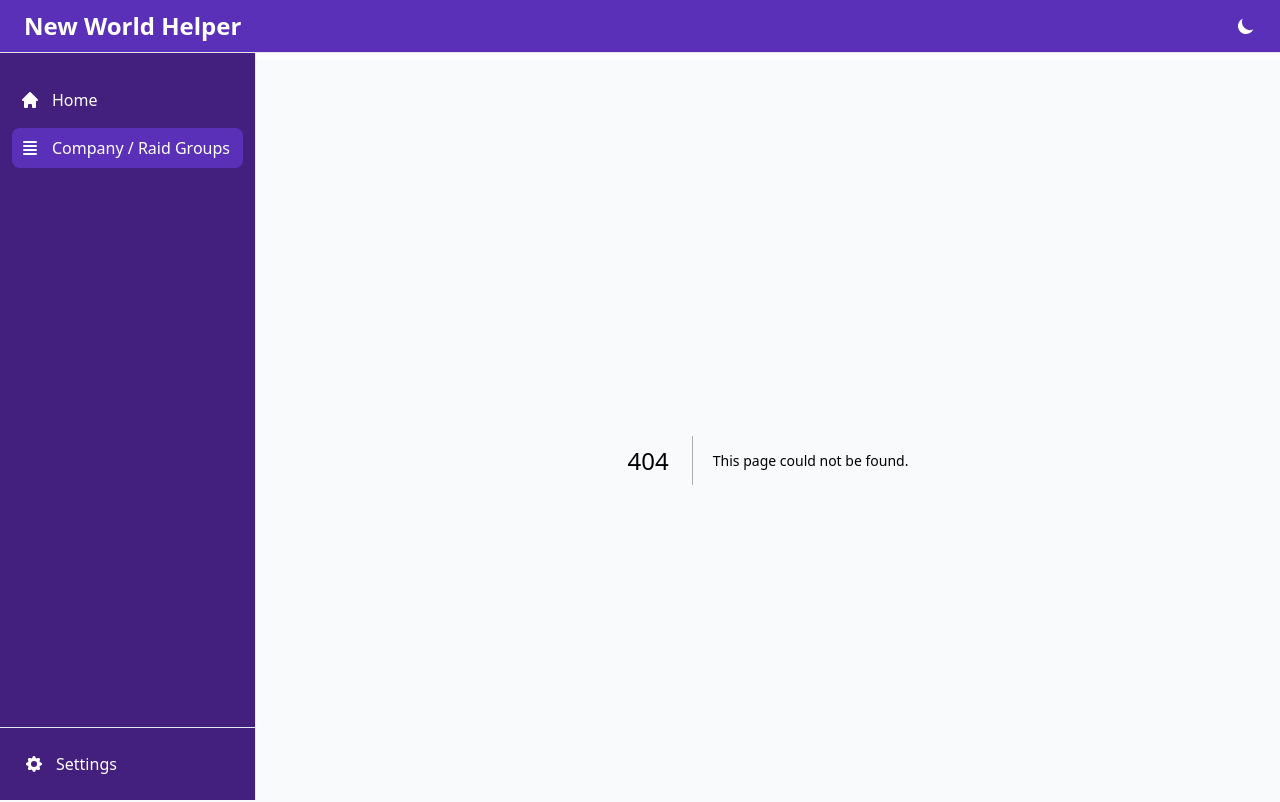
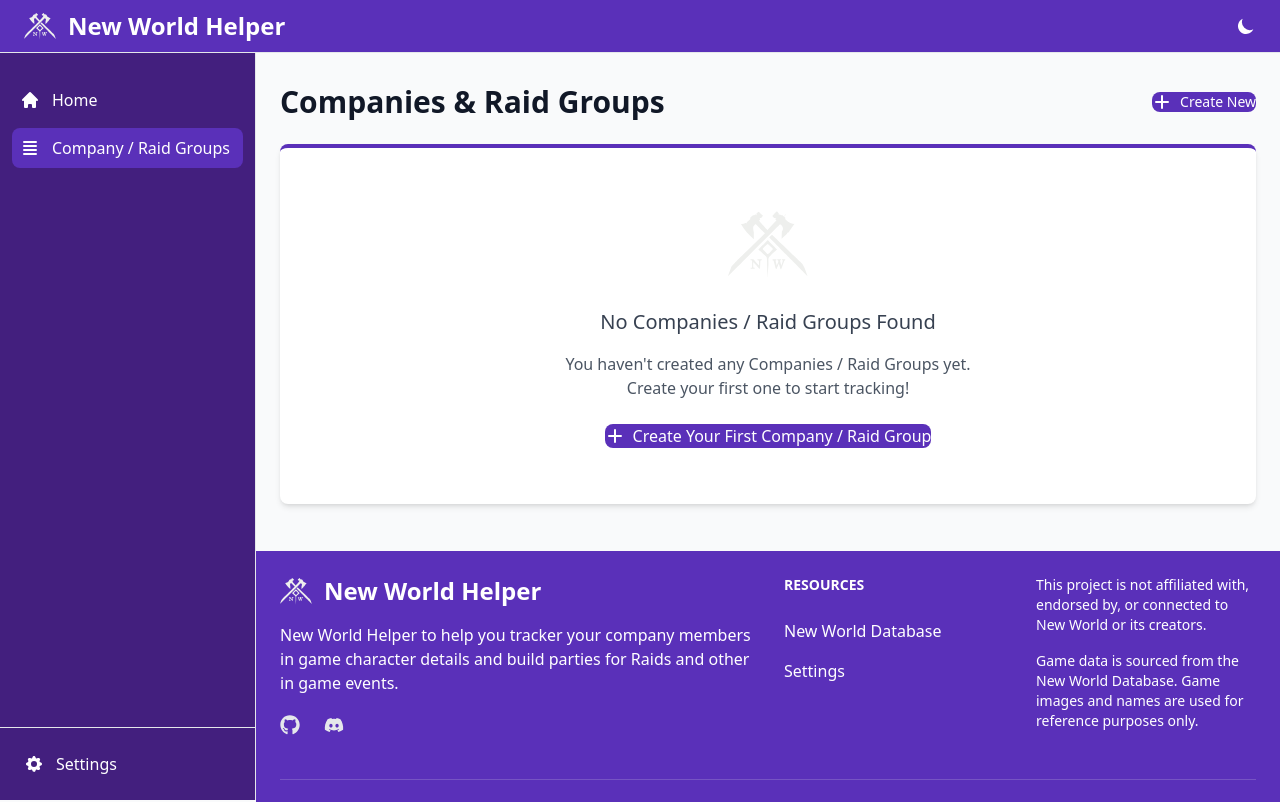
Before and after one commit to chiefpansancolt/new-world-helper, a Next.js app: page /company/list in a window 1280 px wide. Before the commit this address had no page. Shown: the top 802 px of the page. Built offline with nearby package versions, Linux system fonts and the light colour scheme.

Commit message:
add list view

```diff
--- /dev/null
+++ b/src/app/company/list/page.tsx
@@ -0,0 +1,175 @@
+"use client";
+
+import {
+	Button,
+	Card,
+	Table,
+	TableBody,
+	TableCell,
+	TableHead,
+	TableHeadCell,
+	TableRow,
+} from "flowbite-react";
+import Image from "next/image";
+import Link from "next/link";
+import { useEffect, useState } from "react";
+import { HiPencil, HiPlus, HiTrash } from "react-icons/hi";
+import { Company } from "@/types";
+import { deleteCompany, getCompanies } from "@/lib/storage";
+
+export default function CompanyListPage() {
+	const [companies, setCompanies] = useState<Company[]>([]);
+	const [loading, setLoading] = useState(true);
+
+	useEffect(() => {
+		loadCompanies();
+	}, []);
+
+	const loadCompanies = async () => {
+		try {
+			const data = await getCompanies();
+			setCompanies(data);
+		} catch (error) {
+			console.error("Error loading companies:", error);
+		} finally {
+			setLoading(false);
+		}
+	};
+
+	const handleDelete = async (id: string, name: string) => {
+		if (
+			window.confirm(
+				`Are you sure you want to delete "${name}"? This action cannot be undone.`
+			)
+		) {
+			try {
+				await deleteCompany(id);
+				await loadCompanies();
+			} catch (error) {
+				console.error("Error deleting company:", error);
+				alert("Failed to delete. Please try again.");
+			}
+		}
+	};
+
+	const formatDate = (dateString: string) => {
+		if (!dateString) return "Never";
+		return new Date(dateString).toLocaleDateString("en-US", {
+			year: "numeric",
+			month: "short",
+			day: "numeric",
+		});
+	};
+
+	if (loading) {
+		return (
+			<div className="flex min-h-96 items-center justify-center">
+				<p className="text-gray-500 dark:text-gray-400">Loading...</p>
+			</div>
+		);
+	}
+
+	return (
+		<div className="p-6">
+			<div className="mb-6 flex items-center justify-between">
+				<h1 className="text-3xl font-bold text-gray-900 dark:text-white">
+					Companies & Raid Groups
+				</h1>
+				<Button as={Link} href="/company/new" color="primary">
+					<HiPlus className="mr-2 h-5 w-5" />
+					Create New
+				</Button>
+			</div>
+
+			{companies.length === 0 ? (
+				<Card className="border-t-primary border-t-4 py-8 text-center">
+					<div className="mx-auto max-w-md">
+						<Image
+							src="/NewWorldLogo.svg"
+							alt="New World Logo"
+							className="mx-auto mb-6 h-20 w-20"
+							width={80}
+							height={80}
+						/>
+						<h2 className="mb-4 text-xl font-medium text-gray-700 dark:text-gray-300">
+							No Companies / Raid Groups Found
+						</h2>
+						<p className="mb-6 text-gray-600 dark:text-gray-400">
+							You haven&apos;t created any Companies / Raid Groups yet. Create your
+							first one to start tracking!
+						</p>
+						<div className="flex justify-center">
+							<Button
+								as={Link}
+								href="/company/new"
+								color="primary"
+								size="lg"
+								className="flex items-center gap-2"
+							>
+								<HiPlus className="h-5 w-5" />
+								Create Your First Company / Raid Group
+							</Button>
+						</div>
+					</div>
+				</Card>
+			) : (
+				<Card>
+					<div className="overflow-x-auto">
+						<Table>
+							<TableHead>
+								<TableRow>
+									<TableHeadCell>Name</TableHeadCell>
+									<TableHeadCell>Type</TableHeadCell>
+									<TableHeadCell>Member Count</TableHeadCell>
+									<TableHeadCell>Last Updated</TableHeadCell>
+									<TableHeadCell>
+										<span className="sr-only">Actions</span>
+									</TableHeadCell>
+								</TableRow>
+							</TableHead>
+							<TableBody className="divide-y">
+								{companies.map((company) => (
+									<TableRow
+										key={company.id}
+										className="bg-white dark:border-gray-700 dark:bg-gray-800"
+									>
+										<TableCell className="font-medium whitespace-nowrap text-gray-900 dark:text-white">
+											{company.name}
+										</TableCell>
+										<TableCell>{company.type}</TableCell>
+										<TableCell>{company.members.length}</TableCell>
+										<TableCell>{formatDate(company.updatedAt)}</TableCell>
+										<TableCell>
+											<div className="flex gap-2">
+												<Button
+													as={Link}
+													href={`/company/${company.id}`}
+													color="primary"
+													size="sm"
+												>
+													<HiPencil className="mr-1 h-4 w-4" />
+													Manage
+												</Button>
+												<Button
+													color="red"
+													size="sm"
+													outline
+													onClick={() =>
+														handleDelete(company.id, company.name)
+													}
+												>
+													<HiTrash className="mr-1 h-4 w-4" />
+													Delete
+												</Button>
+											</div>
+										</TableCell>
+									</TableRow>
+								))}
+							</TableBody>
+						</Table>
+					</div>
+				</Card>
+			)}
+		</div>
+	);
+}
--- a/src/components/Footer.tsx
+++ b/src/components/Footer.tsx
@@ -9,13 +9,13 @@
 				<div className="grid grid-cols-1 gap-8 md:grid-cols-2 lg:grid-cols-4">
 					<div className="col-span-1 md:col-span-2">
 						<Link href="/" className="mb-4 flex items-center">
-							{/*<Image
-								src=""
+							<Image
+								src="/NewWorldLogo.svg"
 								className="mr-3 h-8"
 								alt="New World Logo"
 								width={32}
 								height={32}
-							/>*/}
+							/>
 							<span className="self-center text-2xl font-semibold whitespace-nowrap">
 								New World Helper
 							</span>
--- a/src/components/layout/AppNav.tsx
+++ b/src/components/layout/AppNav.tsx
@@ -28,13 +28,13 @@
 					</Button>
 
 					<Link href="/" className="mr-4 flex items-center justify-center">
-						{/*<Image
-							src=""
+						<Image
+							src="/NewWorldLogo.svg"
 							className="mr-3 h-8"
 							alt="New World Logo"
 							width={32}
 							height={32}
-						/>*/}
+						/>
 						<span className="self-center text-2xl font-semibold whitespace-nowrap text-white">
 							New World Helper
 						</span>
```
Also changed, not shown: public/NewWorldLogo.svg (added).
